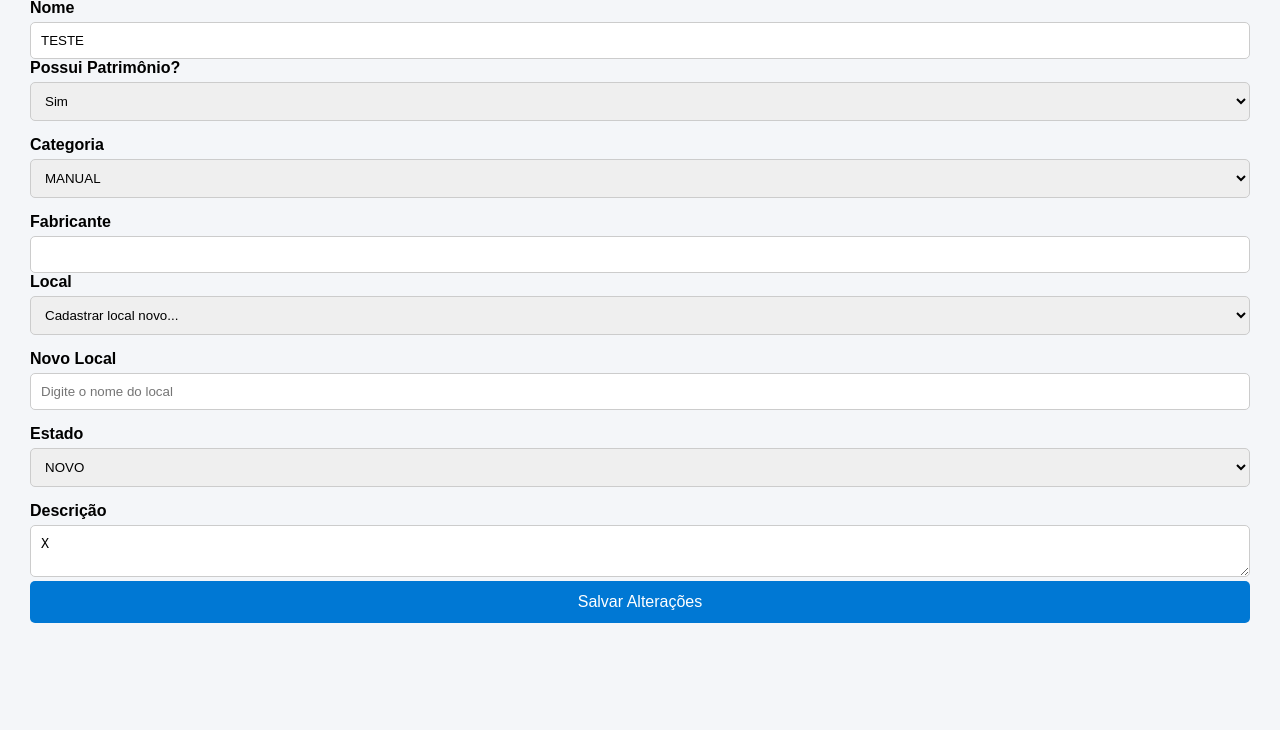
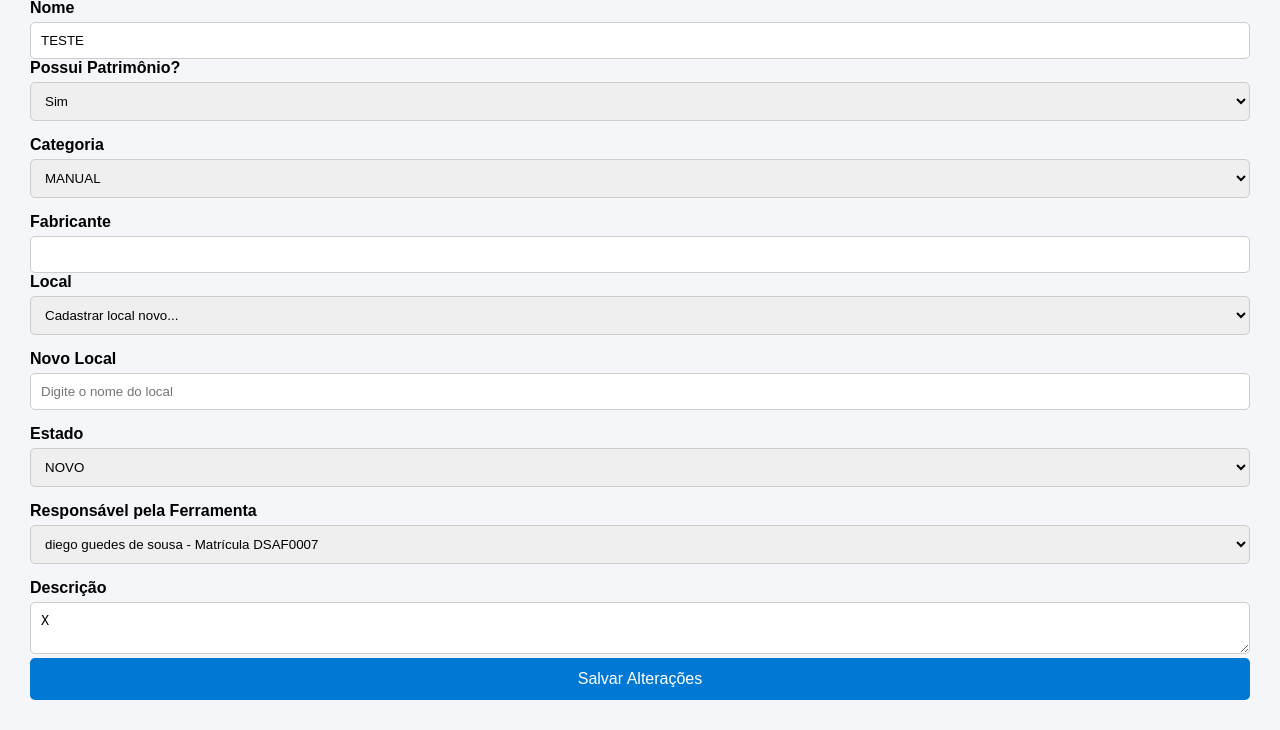
Before and after one commit to Dy36087/tpm, a Django app: page /ptmdsa/cadferramentas/editar/1/ in a window 1280 px wide. Shown: the part 99-829 px from the top of the page. Before the commit the page ends 722 px from the top, so only its background shows below. Run offline with Django 4.2, Linux system fonts and the light colour scheme; a user stored in the database is signed in; data comes from the database, SQL or seed files in the repository; parts of the project's set-up code (start-up, migrations or seed data) failed here and were passed over.

Commit message:
Atualiza seletor de responsavel na edicao

```diff
--- a/cadferramentas/templates/editferramenta.html
+++ b/cadferramentas/templates/editferramenta.html
@@ -371,6 +371,16 @@
         </select>
       </div>
 
+      <div class="form-group">
+        <label for="responsavel">Responsável pela Ferramenta</label>
+        <select id="responsavel" name="responsavel" required>
+            <option value="">Selecione um responsável</option>
+            {% for servidor in servidores %}
+              <option value="{{ servidor.id }}" {% if ferramenta.responsavel_id == servidor.id %}selected{% endif %}>{{ servidor.nome }} - Matrícula {{ servidor.matricula }}</option>
+            {% endfor %}
+        </select>
+      </div>
+
       <label>Descrição</label>
       <textarea name="descricao">{{ ferramenta.descricao }}</textarea>
 
```
